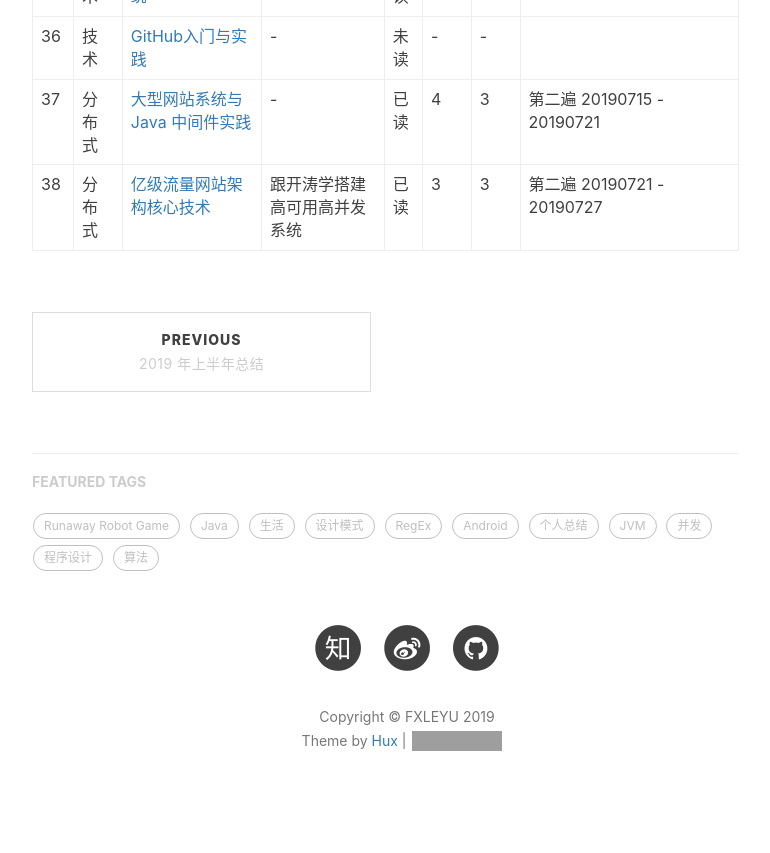
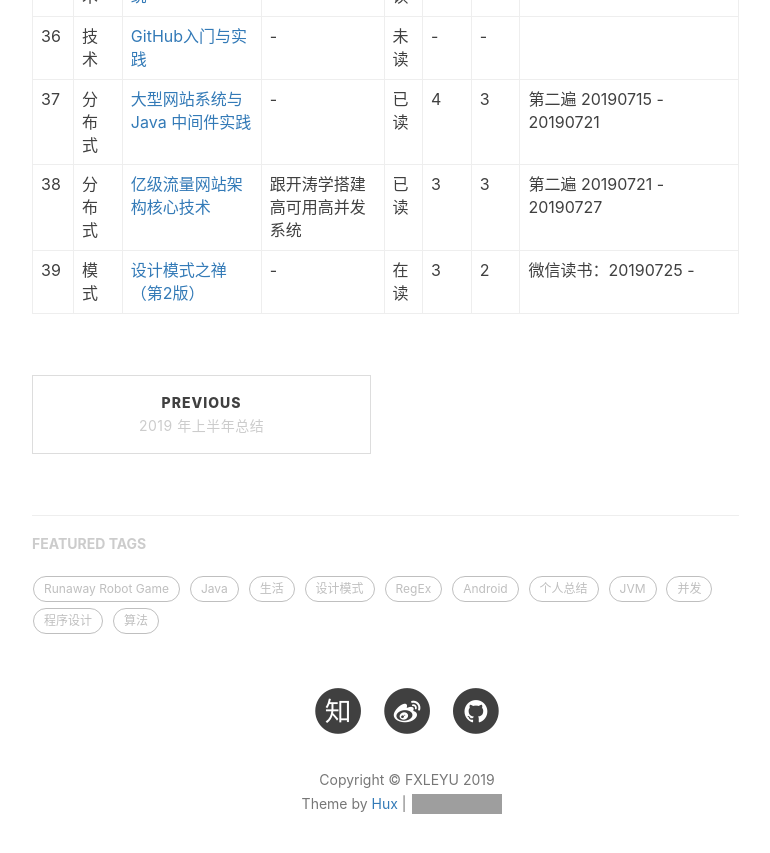
Before and after one commit to fxleyu/fxleyu.github.io, a Jekyll site: the page built from _posts/2019-07-11-the-private-library.md, in a window 1280 px wide and 900 px high, scrolled down 3522 px. Shown: the top 853 px of the window, without its empty margins (233-1003 px from the left). Built offline with Jekyll 4.4.1, drawn with Linux system fonts in a browser that asks for light colours; nearby versions of some CDN libraries; comment, search, counter and statistics services are not loaded; grey boxes are pictures that could not be loaded.

Commit message:
[UPDATE] 新增 设计模式之禅（第2版）

```diff
--- a/_posts/2019-07-11-the-private-library.md
+++ b/_posts/2019-07-11-the-private-library.md
@@ -61,3 +61,4 @@
 36 | 技术 | [GitHub入门与实践](https://book.douban.com/subject/26462816/)| - | 未读 | - | - |
 37 | 分布式 | [大型网站系统与 Java 中间件实践](https://book.douban.com/subject/25867042/) | - | 已读 | 4 | 3 | 第二遍 20190715 - 20190721
 38 | 分布式 | [亿级流量网站架构核心技术](https://book.douban.com/subject/26999243/) | 跟开涛学搭建高可用高并发系统 | 已读 | 3 | 3 | 第二遍 20190721 - 20190727
+39 | 模式 | [设计模式之禅（第2版）](https://book.douban.com/subject/25843319/) | - | 在读 | 3 | 2 | 微信读书：20190725 -
```
